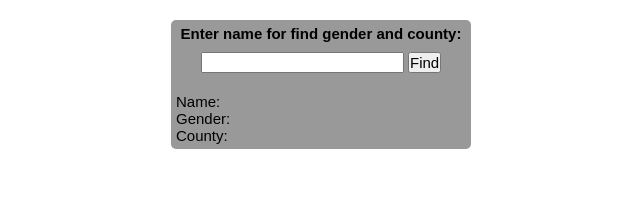
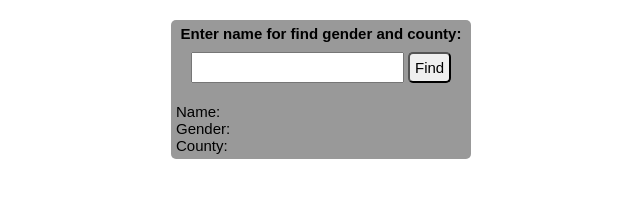
Before and after one commit to semastep96/genderAndCountryByName, a plain HTML site: page index.html in a window 1280 px wide. Shown: the whole page, without its empty margins (319-959 px from the left). Drawn offline with Linux system fonts and the light colour scheme.

Commit message:
change btn

```diff
--- a/style.css
+++ b/style.css
@@ -14,9 +14,13 @@
     border-radius: 5px;
     background-color: #999999;
 }
-
+input {
+    padding: 5px;
+}
 button {
     cursor: pointer;
+    padding: 5px;
+    border-radius: 5px;
 }
 
 .label-header {
```
